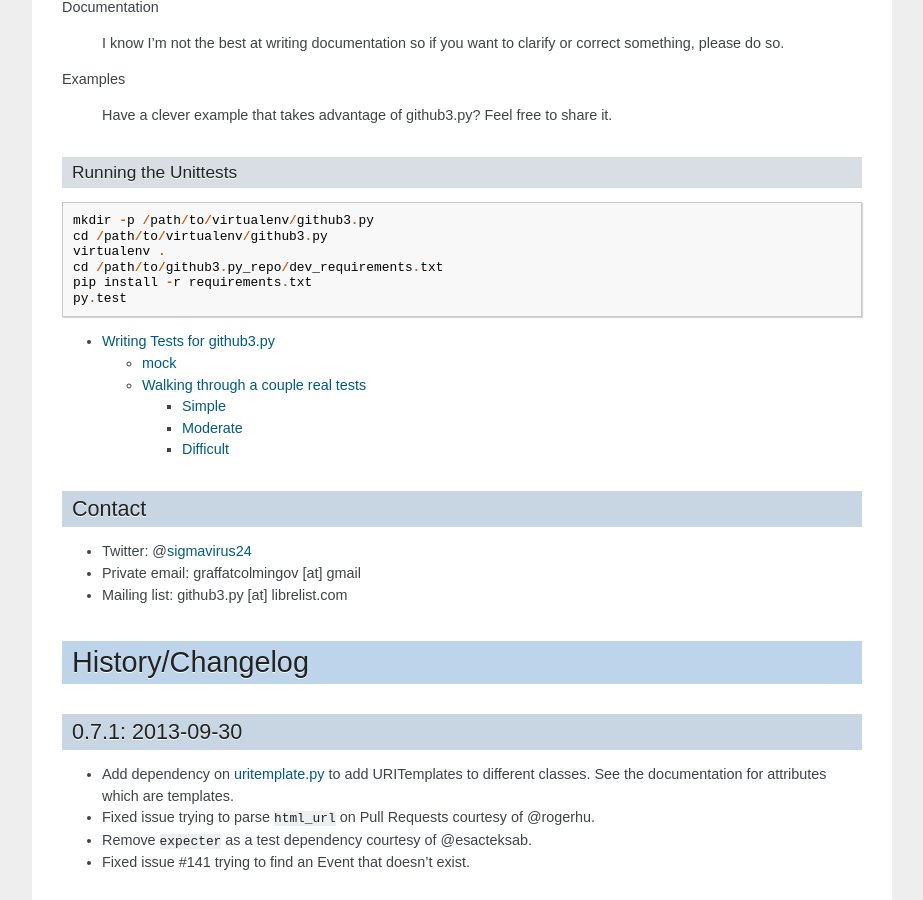
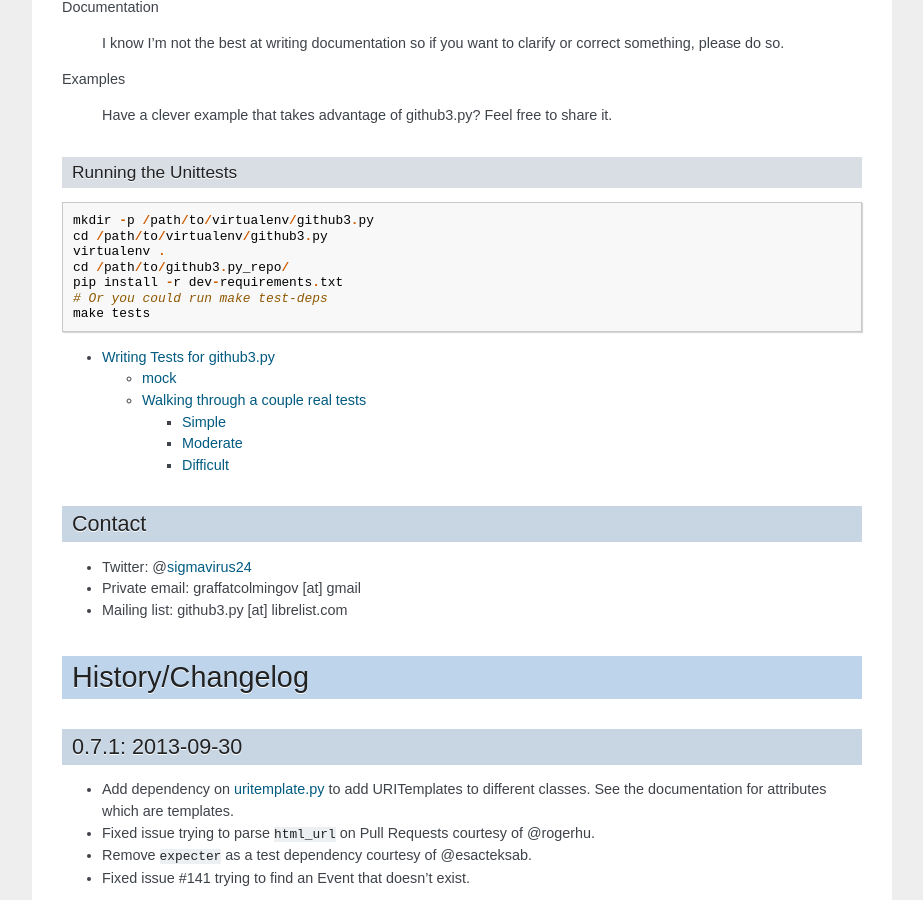
Before and after one commit to sigmavirus24/github3.py, a Sphinx documentation site: the page built from docs/index.rst, in a window 1280 px wide and 900 px high, scrolled down 2401 px. Shown: the whole window, without its empty margins (198-1121 px from the left). Built offline with Sphinx 7.4.7, drawn with Linux system fonts in a browser that asks for light colours; comment, search, counter and statistics services are not loaded.

Commit message:
undoing per Ian's recommendation

```diff
--- a/docs/index.rst
+++ b/docs/index.rst
@@ -151,9 +151,11 @@ Running the Unittests
     mkdir -p /path/to/virtualenv/github3.py
     cd /path/to/virtualenv/github3.py
     virtualenv .
-    cd /path/to/github3.py_repo/dev_requirements.txt
-    pip install -r requirements.txt
-    py.test
+    cd /path/to/github3.py_repo/
+    pip install -r dev-requirements.txt
+    # Or you could run make test-deps
+    make tests
+
 
 .. toctree::
 
```
